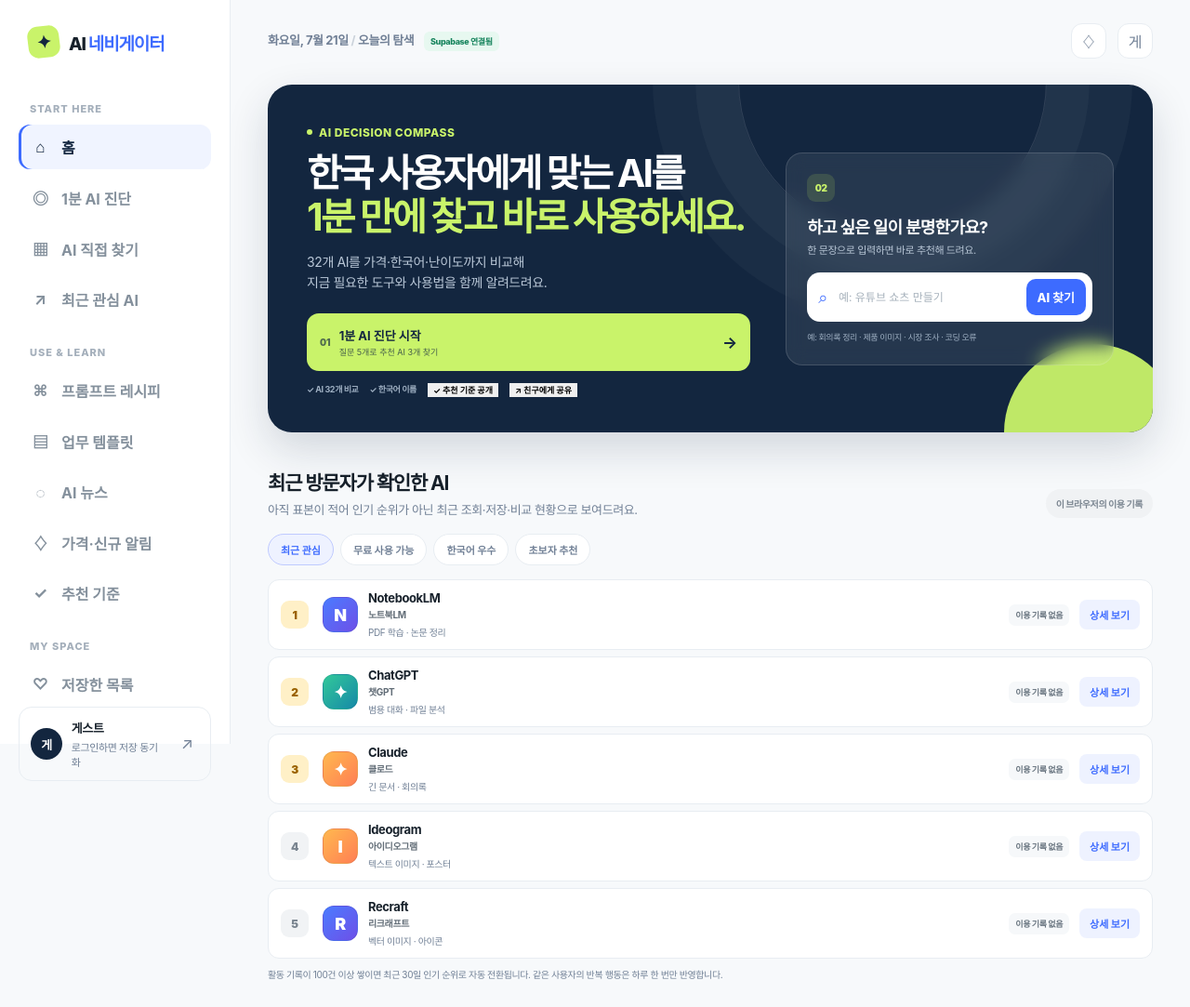
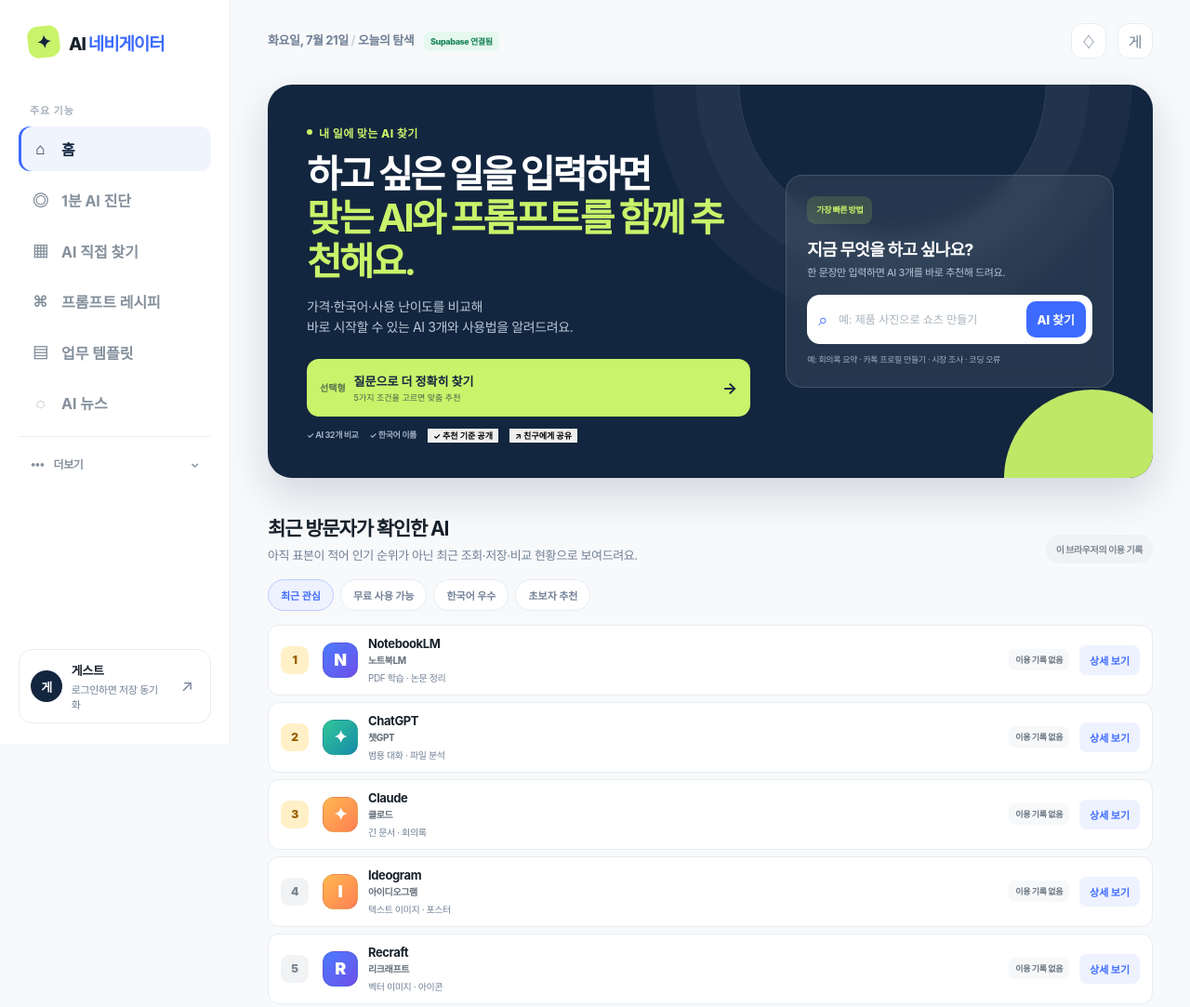
Before and after one commit to a01057674471-dot/ai-navigator, a website: page index.html in a window 1280 px wide. Shown: the top 1083 px of the page at 93% size. Drawn offline with nearby package versions, Linux system fonts and the light colour scheme; no server answers.

Commit message:
Simplify primary navigation and clarify homepage value

```diff
--- a/index.html
+++ b/index.html
@@ -71,6 +71,7 @@
     .app-shell { display: flex; min-height: 100vh; }
     .sidebar {
       position: fixed; inset: 0 auto 0 0; z-index: 10;
+      overflow-y: auto;
       display: flex; flex-direction: column;
       width: 248px; padding: 28px 20px 22px;
       background: #fff; border-right: 1px solid var(--line);
@@ -85,6 +86,14 @@
     .brand-name span { color: var(--blue); }
     .nav-label { padding: 0 12px 10px; color: #a4afbb; font-size: 11px; font-weight: 800; letter-spacing: .09em; }
     .side-nav { display: grid; gap: 6px; }
+    .nav-more { margin-top: 12px; border-top: 1px solid var(--line); padding-top: 10px; }
+    .nav-more summary { display:flex; align-items:center; gap:10px; padding:10px 13px; color:#84909c; border-radius:10px; cursor:pointer; font-size:12px; font-weight:800; list-style:none; }
+    .nav-more summary::-webkit-details-marker { display:none; }
+    .nav-more summary:hover { color:var(--navy); background:#f6f8fb; }
+    .nav-more summary b { margin-left:auto; transition:transform .2s; }
+    .nav-more[open] summary b { transform:rotate(180deg); }
+    .nav-more .side-nav { margin-top:5px; }
+    .nav-more .nav-item { padding-top:9px; padding-bottom:9px; font-size:12px; }
     .nav-item {
       display: flex; align-items: center; gap: 12px; width: 100%; padding: 12px 13px;
       color: #84909c; border-radius: 12px; background: transparent; text-align: left; font-weight: 700;
@@ -145,7 +154,7 @@
     .hero-action:hover { transform: translateY(-2px); }
     .hero-proof { display: flex; flex-wrap: wrap; gap: 12px; margin-top: 13px; color: #9fb0c3; font-size: 9px; font-weight: 750; }
     .hero-search-panel { position: relative; padding: 22px; border: 1px solid rgba(255,255,255,.14); border-radius: 18px; background: rgba(255,255,255,.08); backdrop-filter: blur(10px); }
-    .hero-search-number { display: inline-grid; width: 30px; height: 30px; place-items: center; border-radius: 9px; background: rgba(192,238,85,.15); color: var(--lime); font-size: 10px; font-weight: 900; }
+    .hero-search-number { display: inline-flex; min-height: 30px; padding: 0 10px; align-items: center; border-radius: 9px; background: rgba(192,238,85,.15); color: var(--lime); font-size: 9px; font-weight: 900; }
     .hero-search-panel h2 { margin: 13px 0 5px; font-size: 18px; letter-spacing: -.04em; }
     .hero-search-panel > p { margin: 0 0 15px; font-size: 11px; }
     .hero-search-panel .search-wrap { padding-left: 12px; }
@@ -728,26 +737,25 @@
       <a class="brand" href="#top" data-scroll="top" aria-label="AI 네비게이터 홈">
         <span class="brand-mark">✦</span><span class="brand-name">AI <span>네비게이터</span></span>
       </a>
-      <div class="nav-label">START HERE</div>
+      <div class="nav-label">주요 기능</div>
       <nav class="side-nav">
         <button class="nav-item active" data-scroll="top"><span class="nav-icon">⌂</span>홈</button>
         <button class="nav-item" data-scroll="diagnosis"><span class="nav-icon">◎</span>1분 AI 진단</button>
         <button class="nav-item" data-scroll="directory"><span class="nav-icon">▦</span>AI 직접 찾기</button>
-        <button class="nav-item" data-scroll="popularity"><span class="nav-icon">↗</span>최근 관심 AI</button>
-      </nav>
-      <div class="nav-label" style="margin-top:26px">USE & LEARN</div>
-      <nav class="side-nav">
         <button class="nav-item" data-scroll="prompts"><span class="nav-icon">⌘</span>프롬프트 레시피</button>
         <button class="nav-item" data-scroll="templates"><span class="nav-icon">▤</span>업무 템플릿</button>
         <button class="nav-item" data-scroll="news"><span class="nav-icon">◌</span>AI 뉴스</button>
-        <button class="nav-item" data-scroll="updates"><span class="nav-icon">♢</span>가격·신규 알림</button>
-        <button class="nav-item" data-scroll="methodology"><span class="nav-icon">✓</span>추천 기준</button>
       </nav>
-      <div class="nav-label" style="margin-top:26px">MY SPACE</div>
-      <nav class="side-nav">
-        <button class="nav-item" data-scroll="saved"><span class="nav-icon">♡</span>저장한 목록</button>
-        <button class="nav-item" id="admin-nav" data-scroll="admin" hidden><span class="nav-icon">▣</span>뉴스 관리자</button>
-      </nav>
+      <details class="nav-more">
+        <summary><span>•••</span> 더보기 <b>⌄</b></summary>
+        <nav class="side-nav">
+          <button class="nav-item" data-scroll="popularity"><span class="nav-icon">↗</span>최근 관심 AI</button>
+          <button class="nav-item" data-scroll="saved"><span class="nav-icon">♡</span>저장한 목록</button>
+          <button class="nav-item" data-scroll="updates"><span class="nav-icon">♢</span>가격·신규 알림</button>
+          <button class="nav-item" data-scroll="methodology"><span class="nav-icon">✓</span>추천 기준</button>
+          <button class="nav-item" id="admin-nav" data-scroll="admin" hidden><span class="nav-icon">▣</span>뉴스 관리자</button>
+        </nav>
+      </details>
       <div class="side-bottom">
         <div class="profile-card" id="profile-card"><div class="avatar" id="profile-avatar">게</div><div><div class="profile-name" id="profile-name">게스트</div><div class="profile-type" id="profile-type">로그인하면 저장 동기화</div></div><button class="settings-btn" id="auth-action" aria-label="로그인">↗</button></div>
       </div>
@@ -759,24 +767,24 @@
         <section class="hero" aria-labelledby="hero-title">
           <div class="hero-layout">
             <div class="hero-copy">
-              <div class="eyebrow"><i></i> AI DECISION COMPASS</div>
-              <h1 id="hero-title">한국 사용자에게 맞는 AI를<br /><span style="color:var(--lime)">1분 만에 찾고 바로 사용하세요.</span></h1>
-              <p>32개 AI를 가격·한국어·난이도까지 비교해<br />지금 필요한 도구와 사용법을 함께 알려드려요.</p>
+              <div class="eyebrow"><i></i> 내 일에 맞는 AI 찾기</div>
+              <h1 id="hero-title">하고 싶은 일을 입력하면<br /><span style="color:var(--lime)">맞는 AI와 프롬프트를 함께 추천해요.</span></h1>
+              <p>가격·한국어·사용 난이도를 비교해<br />바로 시작할 수 있는 AI 3개와 사용법을 알려드려요.</p>
               <div class="hero-actions">
-                <button class="hero-action primary" type="button" data-scroll="diagnosis"><span>01</span><strong>1분 AI 진단 시작</strong><small>질문 5개로 추천 AI 3개 찾기</small><b>→</b></button>
+                <button class="hero-action primary" type="button" data-scroll="diagnosis"><span>선택형</span><strong>질문으로 더 정확히 찾기</strong><small>5가지 조건을 고르면 맞춤 추천</small><b>→</b></button>
               </div>
               <div class="hero-proof"><span>✓ AI 32개 비교</span><span>✓ 한국어 이름</span><button type="button" data-scroll="methodology">✓ 추천 기준 공개</button><button type="button" id="share-site">↗ 친구에게 공유</button></div>
             </div>
             <div class="hero-search-panel">
-              <div class="hero-search-number">02</div>
-              <h2>하고 싶은 일이 분명한가요?</h2>
-              <p>한 문장으로 입력하면 바로 추천해 드려요.</p>
+              <div class="hero-search-number">가장 빠른 방법</div>
+              <h2>지금 무엇을 하고 싶나요?</h2>
+              <p>한 문장만 입력하면 AI 3개를 바로 추천해 드려요.</p>
               <form class="search-wrap" id="recommend-form">
                 <span class="search-symbol">⌕</span>
-                <input class="search-input" id="search-input" autocomplete="off" placeholder="예: 유튜브 쇼츠 만들기" aria-label="원하는 작업 입력" />
+                <input class="search-input" id="search-input" autocomplete="off" placeholder="예: 제품 사진으로 쇼츠 만들기" aria-label="원하는 작업 입력" />
                 <button class="search-submit" type="submit">AI 찾기</button>
               </form>
-              <small class="hero-search-help">예: 회의록 정리 · 제품 이미지 · 시장 조사 · 코딩 오류</small>
+              <small class="hero-search-help">예: 회의록 요약 · 카톡 프로필 만들기 · 시장 조사 · 코딩 오류</small>
             </div>
           </div>
         </section>
```
